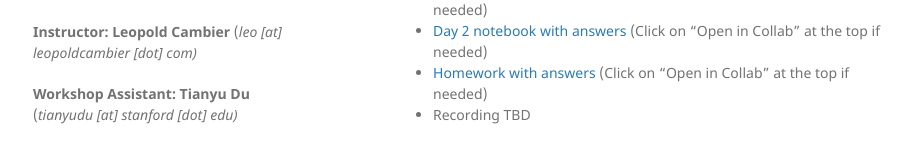
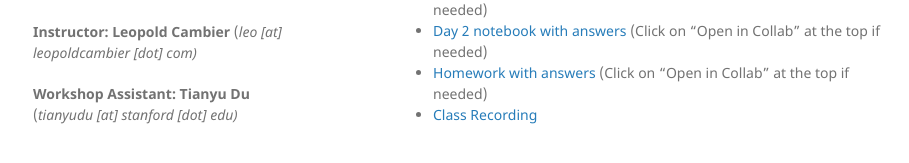
Before and after one commit to leopoldcambier/ICMEPythonWorkshop2023, a Jekyll site: the page built from index.md, in a window 1280 px wide and 900 px high, scrolled down 2173 px. Shown: the part 705-868 px from the top of the window, without its empty margins (177-1086 px from the left). Built offline with Jekyll 4.4.1, drawn with Linux system fonts in a browser that asks for light colours; our own code applies the rules of GitHub Pages for plain Markdown files.

Commit message:
Update index.md

```diff
--- a/index.md
+++ b/index.md
@@ -72,4 +72,4 @@ We will be answering questions posted on [Piazza](https://piazza.com/stanford/su
 - [Day 1 notebook with answers](https://drive.google.com/file/d/1xZFJuKdKIGYlaCJjAqGJEXj8z_MEB0Nh/view?usp=drive_link) (Click on "Open in Collab" at the top if needed)
 - [Day 2 notebook with answers](https://drive.google.com/file/d/16ijuPZcsLkwRWrcKANQzKep8a2D-M1Jw/view?usp=drive_link) (Click on "Open in Collab" at the top if needed)
 - [Homework with answers](https://colab.research.google.com/drive/1HGYHFfFpXksfTQ7vXifvqlY0hobE3Dsc?usp=drive_link) (Click on "Open in Collab" at the top if needed)
-- Recording TBD
+- [Class Recording](https://drive.google.com/drive/folders/1EwGJqJHm8Qy7ds8pfclTXgraehBoxxbJ?usp=sharing)
```
